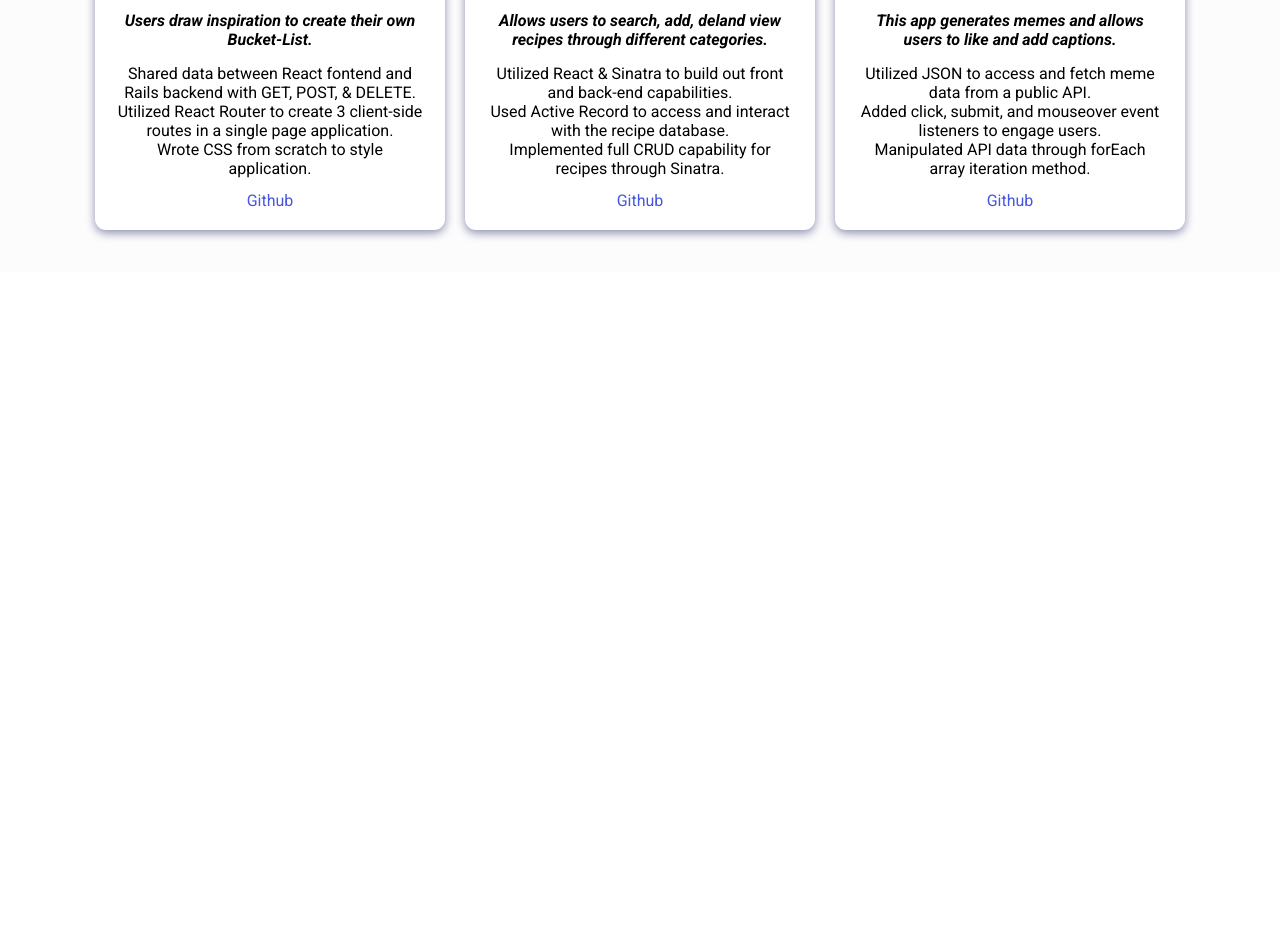
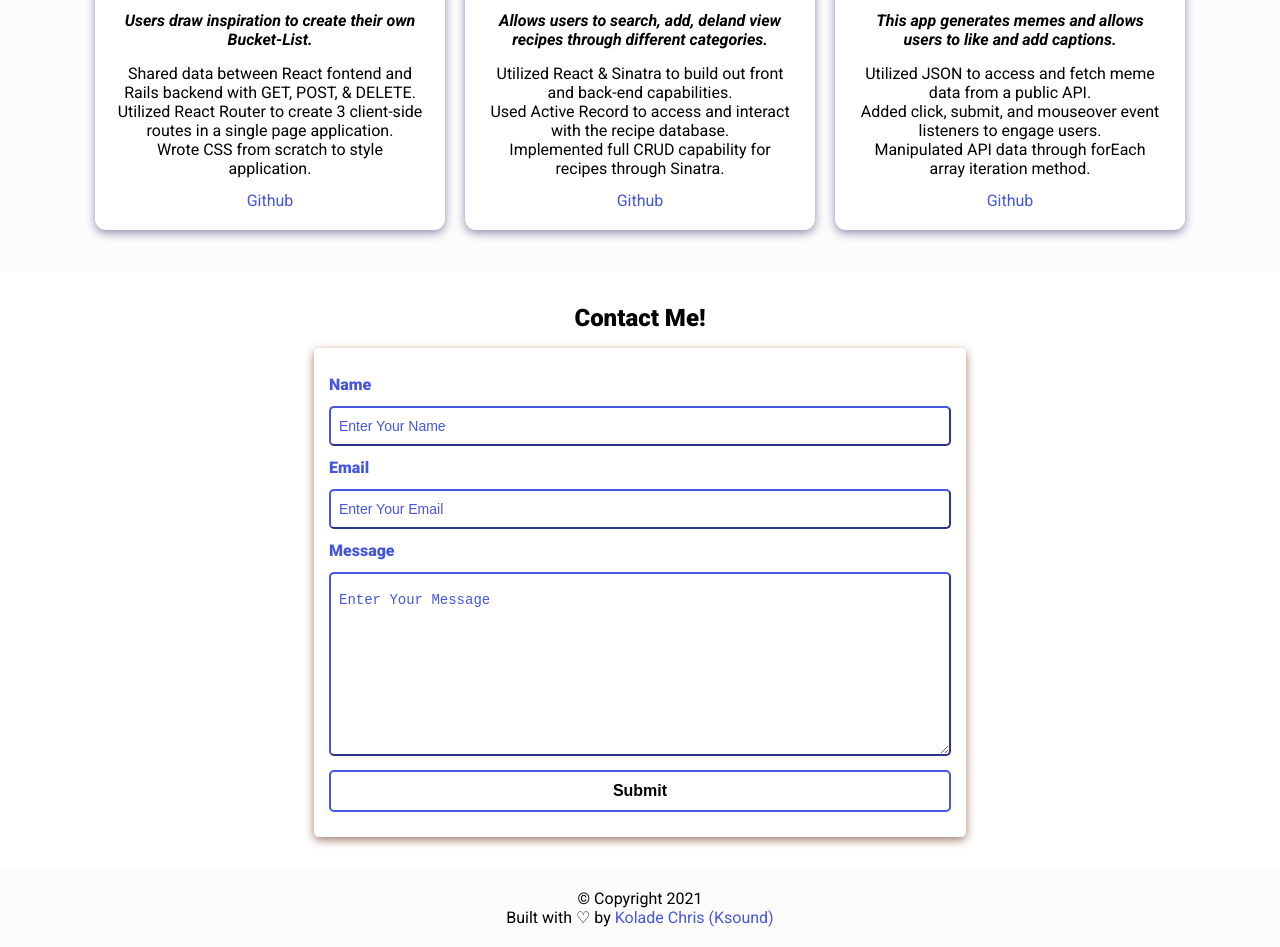
Before and after one commit to tamassey92/taylor_massey_portfolio, a plain HTML site: page index.html in a window 1280 px wide. Shown: the part 1405-2352 px from the top of the page. Before the commit the page ends 1677 px from the top, so only its background shows below. Drawn offline with nearby package versions, Linux system fonts and the light colour scheme.

Commit message:
basic webpage done

```diff
--- a/assets/css/styles.css
+++ b/assets/css/styles.css
@@ -199,3 +199,104 @@ nav ul li {
   padding: 20px;
   margin: 10px;
 }
+/* Contact Section */
+
+.contact {
+  margin-top: 2rem;
+}
+
+.contact h2 {
+  text-align: center;
+  margin-bottom: var(--bottom-margin-2);
+}
+
+.contact-form-container {
+  max-width: 40.75rem;
+  margin: 0 auto;
+  padding: 0.938rem;
+  border-radius: 5px;
+  box-shadow: 0 3px 10px var(--secondary-shadow);
+}
+
+.contact-form-container label {
+  line-height: 2.7rem;
+  font-weight: var(--bold-font);
+  color: var(--primary-color);
+}
+
+.contact-form-container textarea {
+  min-height: 6.25rem;
+  font-size: 14px;
+}
+
+.contact-form-container .input-field {
+  width: 100%;
+  padding-top: 10px;
+  padding-bottom: 10px;
+  border-radius: 5px;
+  border: none;
+  border: 2px outset var(--primary-color);
+  font-size: 0.875rem;
+  outline: none;
+}
+
+.input-field::placeholder {
+  padding: 0.5rem;
+  color: var(--primary-color);
+}
+
+.submit-btn {
+  width: 100%;
+  padding: 10px;
+  margin: 10px 0;
+  background-color: #fff;
+  border: 2px solid var(--primary-color);
+  border-radius: 5px;
+  font-size: 1rem;
+  font-weight: var(--bold-font);
+  transition: var(--transition);
+}
+
+.submit-btn:hover {
+  background-color: var(--primary-color);
+  border: 2px solid var(--primary-color);
+  cursor: pointer;
+}
+
+/* Socials Section */
+
+.socials {
+  display: flex;
+  flex-direction: column;
+  position: fixed;
+  right: 1%;
+  bottom: 50%;
+}
+
+.socicon {
+  width: 2rem;
+  height: 2rem;
+}
+
+/* Footer */
+
+footer {
+  background-color: var(--bg-color);
+  padding: 1.25rem;
+  text-align: center;
+  margin: 2rem 0 0;
+}
+
+/* Scroll */
+
+.scroll-up {
+  position: fixed;
+  right: 0.5%;
+  bottom: 3%;
+  cursor: pointer;
+}
+
+.up-arrow {
+  width: 3rem;
+  height: 3rem;
+}
--- a/assets/js/app.js
+++ b/assets/js/app.js
@@ -0,0 +1,9 @@
+const scrollUp = document.querySelector("#scroll-up")
+
+scrollUp.addEventListener("click", () => {
+    window.scrollTo({
+        top: 0,
+        left: 0,
+        behavior: "smooth",
+    });
+});
--- a/index.html
+++ b/index.html
@@ -175,11 +175,93 @@ I am excited to continue my education and take this next step in my career!
       </div>
     </section>
 
-    <!-- Contact section -->
+   <section class="contact" id="contact">
+<h2>Contact Me!</h2>
+<div class="contact-form-container">
+  <form action="https://formspree.io/f/mgeqgple" method="POST">
+    <div class="form-control">
+      <label for="name">Name</label>
+      <input
+      type="text"
+      id="name"
+      name="sender-name"
+      placeholder="Enter Your Name"
+      class="input-field"
+      required
+      />
+      <div class="form-control">
+        <label for="email">Email</label>
+        <input
+          type="email"
+          id="email"
+          name="sender-email"
+          placeholder="Enter Your Email"
+          class="input-field"
+          required
+        />
+      </div>
+      <div class="form-control">
+        <label for="message">Message</label>
+        <textarea
+        id="message"
+        cols="60"
+        rows="10"
+        placeholder="Enter Your Message"
+        name="name"
+        class="input-field"
+        required
+        ></textarea>
+      </div>
+      <input
+      type="submit"
+      value="Submit"
+      id="submit-btn"
+      class="submit-btn"
+      />
+    </div>
+  </form>
+</div>
+   </section>
+<div class="socials">
+  <a href="https://www.linkedin.com/in/taylor-massey-se/" target="_blank"
+><img
+src="assets/icons/icons8-linkedin-circled.gif"
+alt="LinkedIn"
+loading="lazy"
+class="socicon"
+/></a>
+<a href="https://github.com/tamassey92" target="_blank"
+><img
+src="assets/icons/icons8-github.gif"
+alt="Github"
+loading="lazy"
+class="socicon"
+/></a>
+<a href="https://medium.com/@tamassey92" target="_blank"
+><img
+src="assets/icons/icons8-medium-monogram.gif"
+alt="Medium"
+loading="lazy"
+class="socicon"
+/></a>
+</div>
 
-    <!-- Social accounts - Fixed to the right -->
+<footer>
+  <p class="copy">&copy; Copyright 2021</p>
+  <p class="copy">
+    Built with &#x2661; by
+    <a href="https://twitter.com/koladechris" target="_blank"
+      >Kolade Chris (Ksound)</a
+    >
+  </p>
+</footer>
 
-    <!-- Footer section -->
+<i class="scroll-up" id="scroll-up"
+><img
+src="assets/icons/icons8-upward-arrow.gif"
+class="socicon up-arrow"
+alt="scroll-up"
+/></i>
 
     <!-- Website scripts -->
     <script src="assets/js/app.js"></script>
```
Also changed, not shown: assets/icons/icons8-medium-monogram.gif (added), assets/icons/icons8-medium.png (added).
